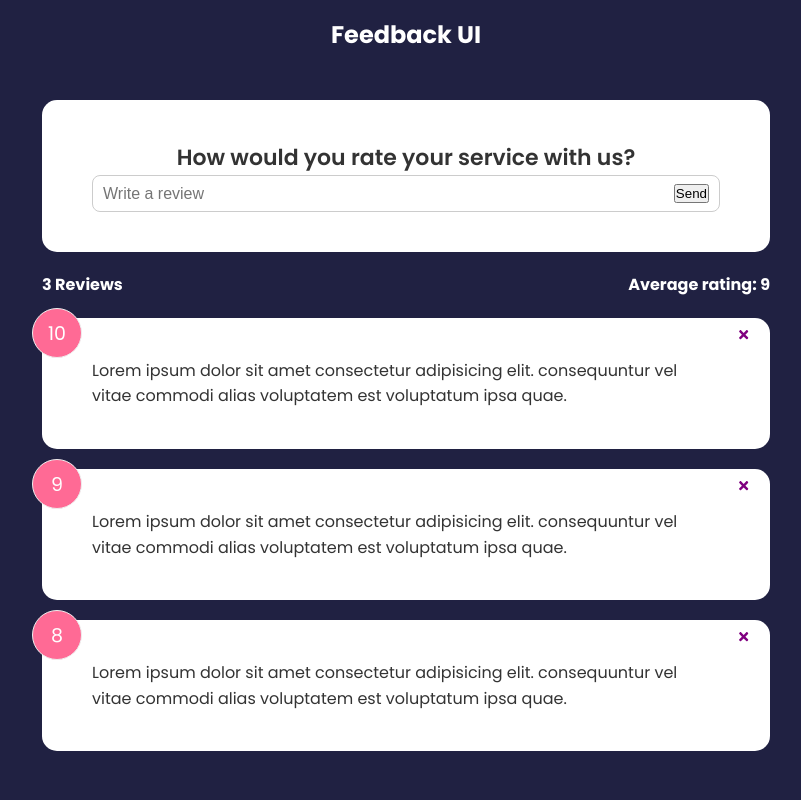
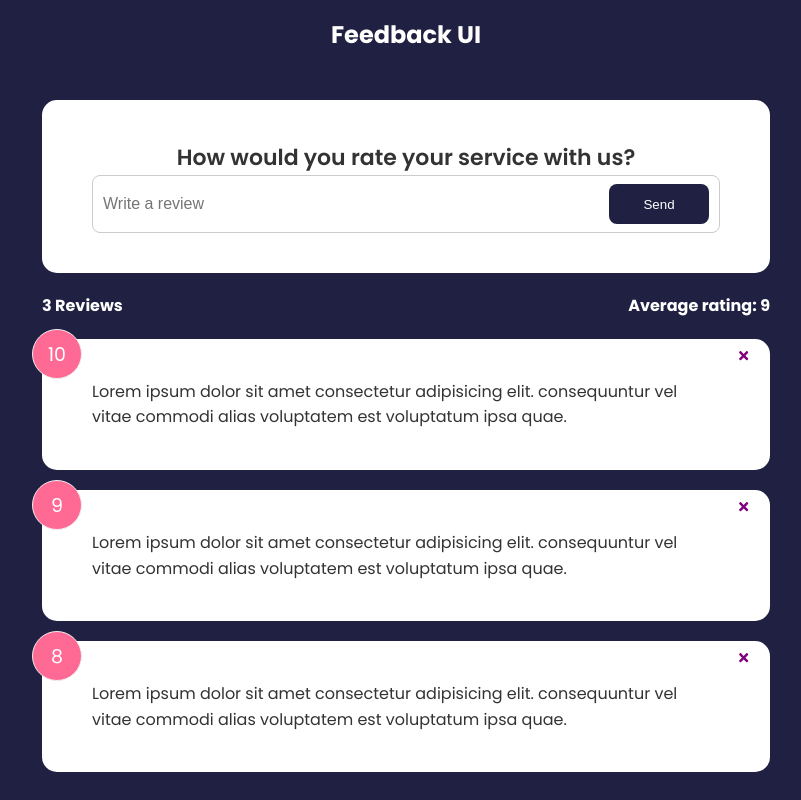
Before and after one commit to lightir21/Feedback-app, a React (Create React App) app: page / in a window 1280 px wide. Shown: the whole page, without its empty margins (234-1035 px from the left). Built offline with nearby package versions, Linux system fonts and the light colour scheme.

Commit message:
Button component
-Create Button.jsx component inside the shared folder
-Pass in as props: children, version, type, isDisabled
-return a <button type={type} disabled={isDisabled} className={`btn btn-${version}`}>
	{children}
</button>

```diff
--- a/src/components/FeedbackForm.jsx
+++ b/src/components/FeedbackForm.jsx
@@ -1,5 +1,6 @@
 import { useState } from "react";
 import Card from "./shared/Card";
+import Button from "./shared/Button";
 
 const FeedbackForm = () => {
   const [text, setText] = useState("");
@@ -20,7 +21,7 @@
             placeholder="Write a review"
             value={text}
           />
-          <button type="submit">Send</button>
+          <Button type="submit">Send</Button>
         </div>
       </form>
     </Card>
--- /dev/null
+++ b/src/components/shared/Button.jsx
@@ -0,0 +1,17 @@
+import React from "react";
+
+const Button = ({ children, version, type, isDisabled }) => {
+  return (
+    <button type={type} disabled={isDisabled} className={`btn btn-${version}`}>
+      {children}
+    </button>
+  );
+};
+
+Button.defaultProps = {
+  version: "primary",
+  type: "button",
+  isDisabled: false,
+};
+
+export default Button;
```
